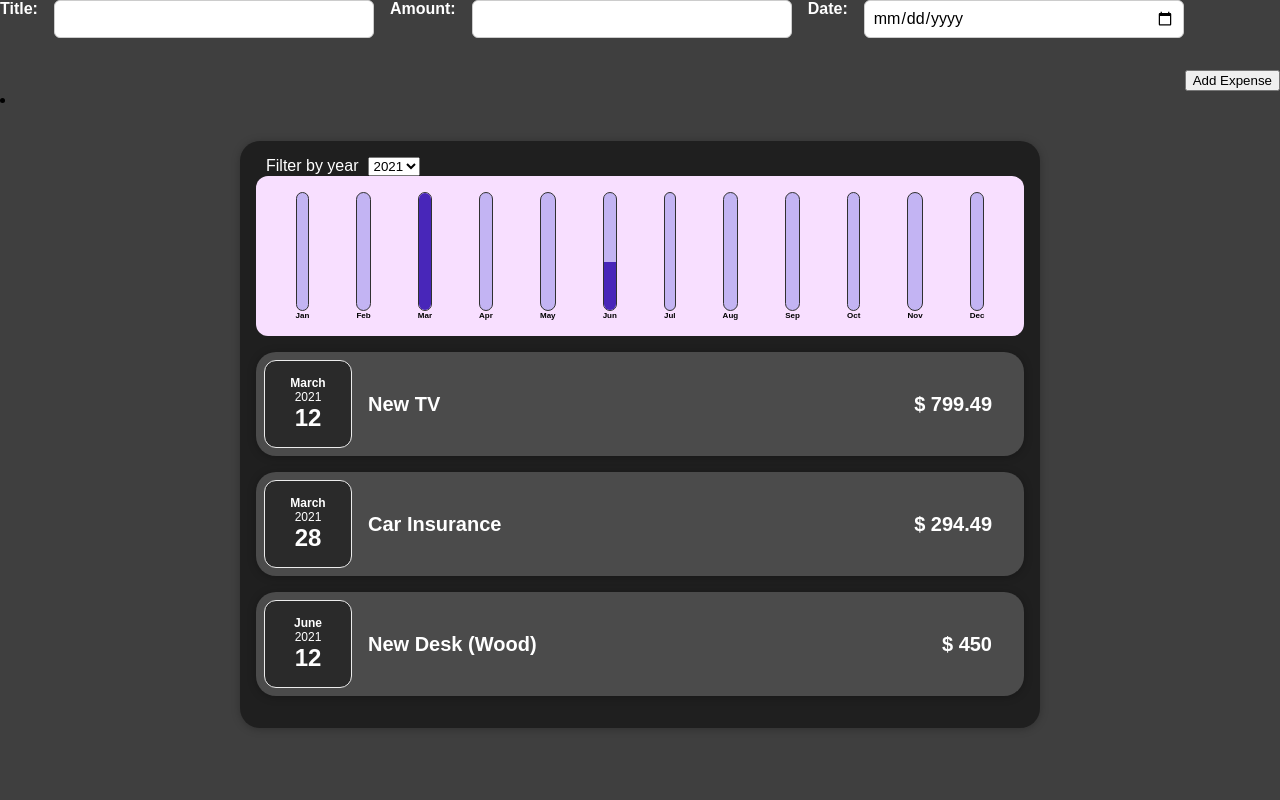
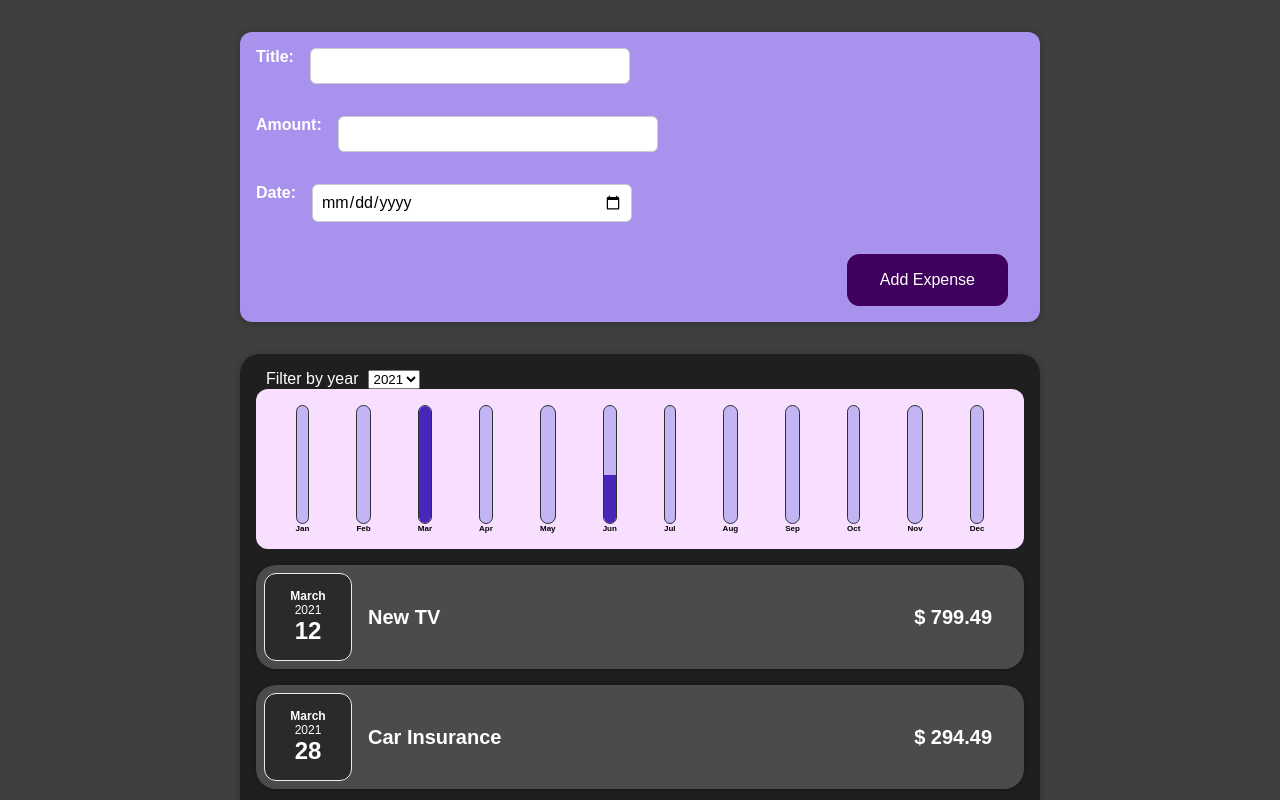
Before and after one commit to HamzaZahid172/Learning_React, a React (Create React App) app in the folder react-complete-guide/: page / in a window 1280 px wide. Shown: the top 800 px of the page. Built offline with nearby package versions, Linux system fonts and the light colour scheme.

Commit message:
Added the file path in NewExpense.js & Updated the code in the file Expense.js

```diff
--- a/react-complete-guide/src/components/Expenses/Expense.js
+++ b/react-complete-guide/src/components/Expenses/Expense.js
@@ -16,16 +16,14 @@ const Expense = (props) => {
   });
 
   return (
-    <li>
     <Card className="expenses">
       <ExpensesFilter
         selected={filterYear}
         onChangeFilter={filterChangeHandler}
       />
-        <ExpenseChart expenses={filteredExpenses}/>
+      <ExpenseChart expenses={filteredExpenses} />
       <ExpensesList items={filteredExpenses} />
     </Card>
-    </li>
   );
 };
 
--- a/react-complete-guide/src/components/NewExpense/NewExpense.js
+++ b/react-complete-guide/src/components/NewExpense/NewExpense.js
@@ -1,4 +1,5 @@
 import ExpenseForm from "./ExpenseForm";
+import "./NewExpense.css"
 
 const NewExpense = (props) => {
   const saveExpenseHandler = (AddExpense) => {
```
Lines whose indentation alone changed are shown as unchanged.
